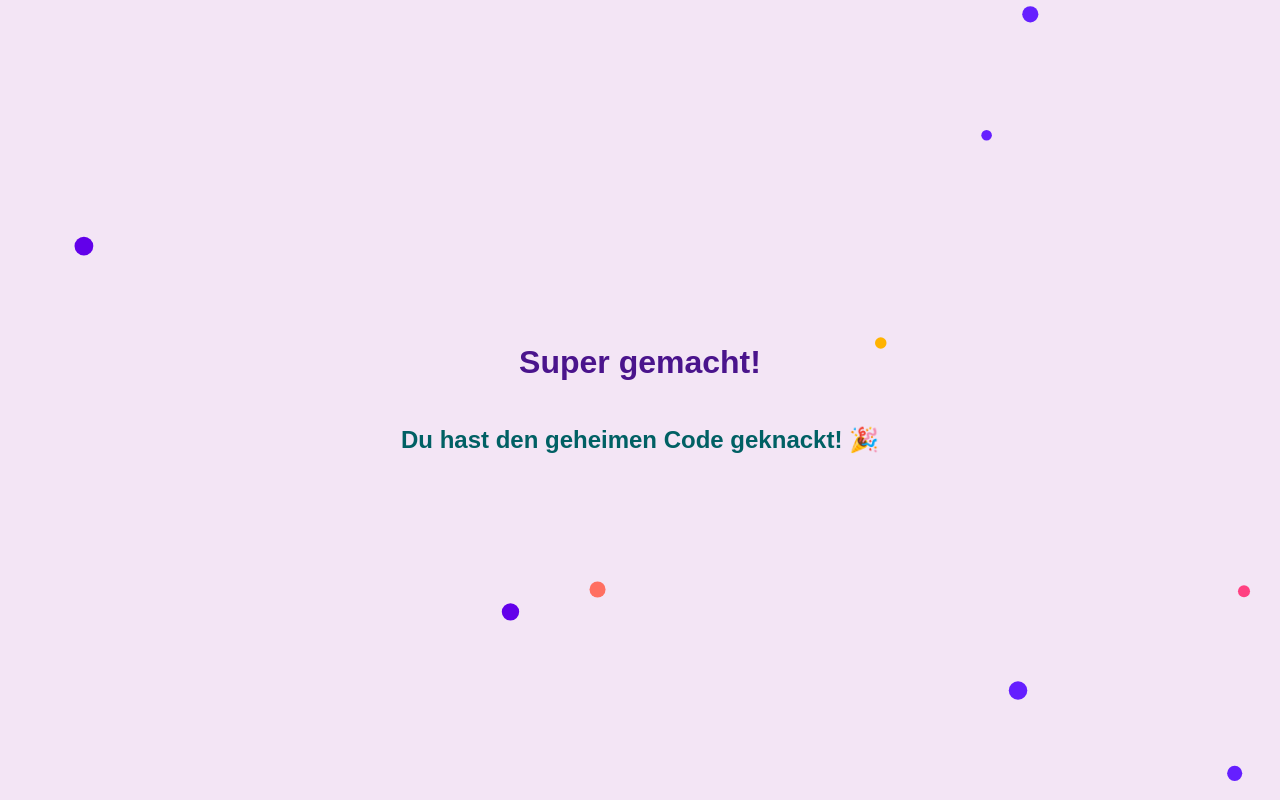
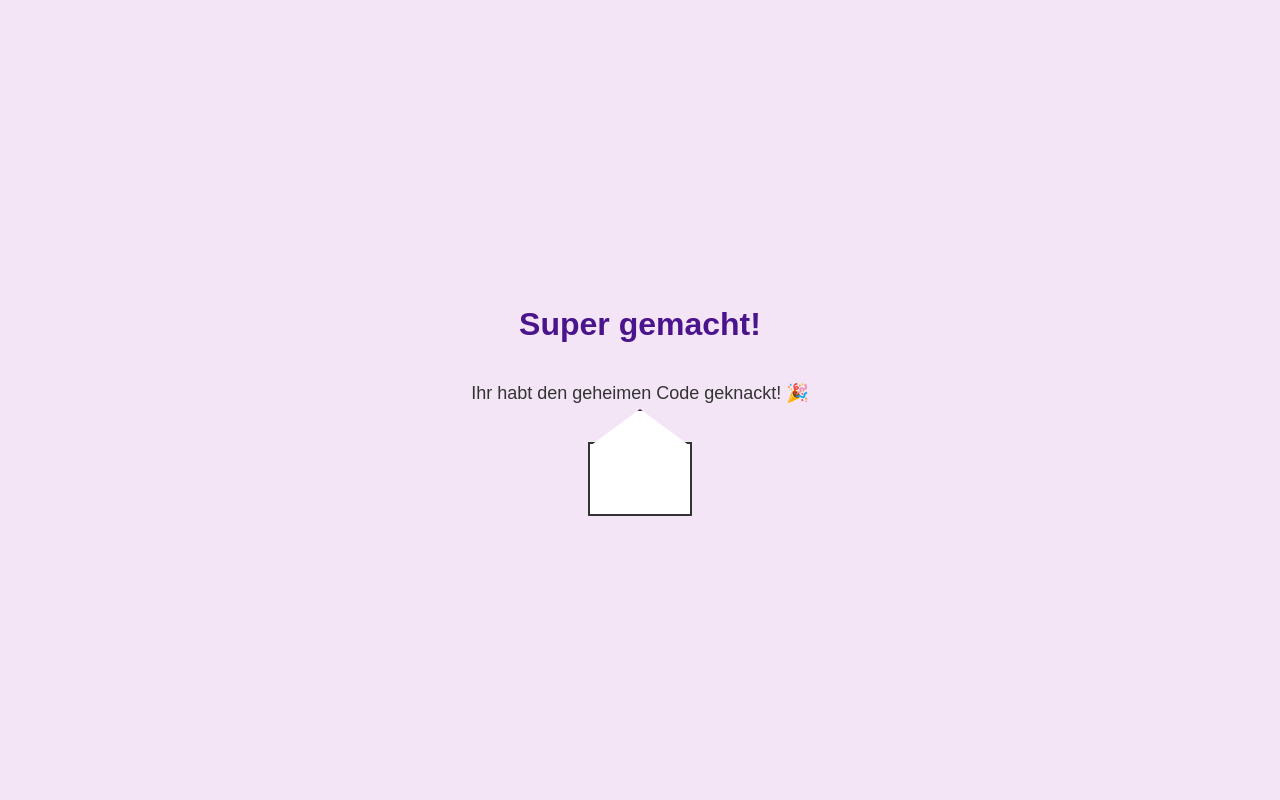
Before and after one commit to ThegreatestProgrammierer/Schnitzeljagd, a plain HTML site: page docs/erfolgreich.html in a window 1280 px wide. Drawn offline with Linux system fonts and the light colour scheme.

Commit message:
Update erfolgreich.html

```diff
--- a/docs/erfolgreich.html
+++ b/docs/erfolgreich.html
@@ -3,88 +3,94 @@
 <head>
     <meta charset="UTF-8">
     <meta name="viewport" content="width=device-width, initial-scale=1.0">
-    <title>Erfolgreich!</title>
+    <title>Super gemacht!</title>
     <style>
         body {
             background-color: #f3e5f5; /* Pastelllila Hintergrund */
             font-family: 'Arial', sans-serif;
             display: flex;
+            flex-direction: column;
             justify-content: center;
             align-items: center;
             height: 100vh;
             margin: 0;
             text-align: center;
-            flex-direction: column;
         }
         h1 {
-            color: #4a148c;
+            color: #4A148C;  /* Dunkles Lila */
         }
         p {
-            font-size: 24px;
-            color: #006064;
-            font-weight: bold;
+            font-size: 18px;
+            color: #333;
         }
         .confetti {
             position: absolute;
             width: 100%;
             height: 100%;
             pointer-events: none;
+            z-index: 10;
+        }
+        .envelope {
+            width: 100px;
+            height: 70px;
+            background: white;
+            border: 2px solid #333;
+            position: relative;
+            margin-top: 20px;
+            cursor: pointer;
+            transition: transform 0.5s;
+        }
+        .envelope:hover {
+            transform: scale(1.1);
+        }
+        .flap {
+            position: absolute;
+            top: -35px;
+            left: 0;
+            width: 100%;
+            height: 35px;
+            background: white;
+            border-top: 2px solid #333;
+            clip-path: polygon(0 100%, 50% 0, 100% 100%);
+            transition: transform 0.5s;
+        }
+        .letter {
+            display: none;
+            position: absolute;
+            top: -50px;
+            left: 50%;
+            transform: translateX(-50%);
+            width: 90%;
+            padding: 10px;
+            background: white;
+            border: 2px solid #333;
+            text-align: center;
         }
     </style>
-    <script>
-        // Konfetti-Funktion, die beim Laden der Seite ausgeführt wird
-        function startConfetti() {
-            var canvas = document.createElement("canvas");
-            document.body.appendChild(canvas);
-            canvas.className = "confetti";
-            var ctx = canvas.getContext("2d");
-            canvas.width = window.innerWidth;
-            canvas.height = window.innerHeight;
-
-            var confetti = [];
-            var colors = ["#ff6f61", "#ffb300", "#ff4081", "#651fff", "#6200ea"];
-
-            function createConfetti() {
-                confetti.push({
-                    x: Math.random() * canvas.width,
-                    y: -10,
-                    color: colors[Math.floor(Math.random() * colors.length)],
-                    speed: Math.random() * 3 + 2,
-                    size: Math.random() * 5 + 5,
-                    angle: Math.random() * Math.PI * 2
-                });
-            }
-
-            function animateConfetti() {
-                ctx.clearRect(0, 0, canvas.width, canvas.height);
-                for (var i = 0; i < confetti.length; i++) {
-                    var c = confetti[i];
-                    c.x += Math.cos(c.angle) * c.speed;
-                    c.y += Math.sin(c.angle) * c.speed;
-                    ctx.beginPath();
-                    ctx.arc(c.x, c.y, c.size, 0, Math.PI * 2);
-                    ctx.fillStyle = c.color;
-                    ctx.fill();
-                    if (c.y > canvas.height) {
-                        confetti.splice(i, 1);
-                        i--;
-                    }
-                }
-                requestAnimationFrame(animateConfetti);
-            }
-
-            for (var i = 0; i < 100; i++) {
-                createConfetti();
-            }
-
-            animateConfetti();
-        }
-
-        window.onload = startConfetti;
-    </script>
 </head>
 <body>
+
     <h1>Super gemacht!</h1>
-    <p>Du hast den geheimen Code geknackt! 🎉</p>
+    <p>Ihr habt den geheimen Code geknackt! 🎉</p>
+
+    <!-- Animierter Briefumschlag -->
+    <div class="envelope" onclick="openEnvelope()">
+        <div class="flap"></div>
+    </div>
+
+    <!-- Der versteckte Brief mit dem nächsten Hinweis -->
+    <div class="letter" id="letter">
+        <p><strong>Dies ist euer nächster Hinweis:</strong></p>
+        <p>Lauft so lange geradeaus, bis es nach links geht und macht euch dann an den kurzen Abstieg.</p>
+        <p>Den nächsten Hinweis findet ihr unter dem Lieblingsmaterial von Bibern…</p>
+    </div>
+
+    <script>
+        function openEnvelope() {
+            document.querySelector('.flap').style.transform = "rotateX(180deg)";
+            document.getElementById("letter").style.display = "block";
+        }
+    </script>
+
 </body>
 </html>
```
